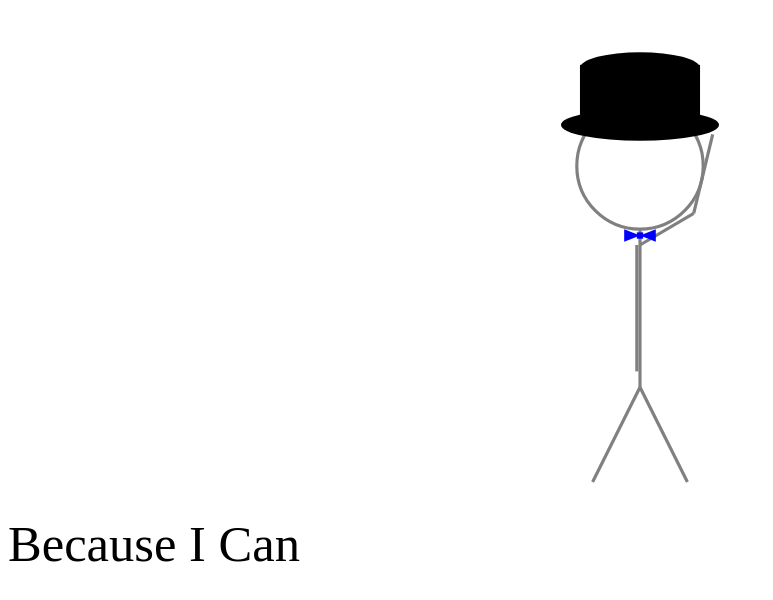
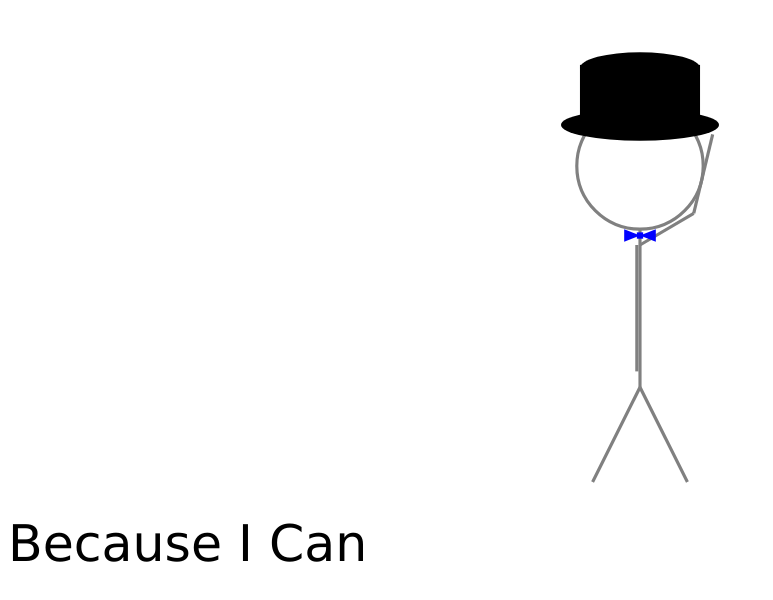
Before and after one commit to nbelfar/svgfun, a plain HTML site: page index.html in a window 1280 px wide. Shown: the whole page, without its empty margins (0-773 px from the left). Drawn offline with Linux system fonts and the light colour scheme.

Commit message:
fixed text

```diff
--- a/index.html
+++ b/index.html
@@ -50,23 +50,23 @@
 			<line x1="200" y1="120" x2="215" y2="150" stroke="grey" stroke-width="1"/>
 
 			<!--Random Text-->
-			<text x="0" y="175">
+			<text x="0" y="175" font-family="Verdana">
 				Because I Can
 				<animate
-					attributeName = "x"
-					from          = "0"
-					to            = "400"
-					begin         = "0s"
-					dur           = "2s"
-					id            = "swipe"
+					attributeName="x"
+					from="0"
+					to="400"
+					begin="0s"
+					dur="2s"
+					fill="freeze"
 				/>
 				<animate
-					attributeName = "y"
-					from          = "175"
-					to            = "25"
-					begin         = "0s"
-					dur           = "2s"
-					id            = "swipe"
+					attributeName="y"
+					from="175"
+					to= "25"
+					begin="0s"
+					dur="2s"
+					fill="freeze"
 				/>
 			</text>
 		</svg>
```
